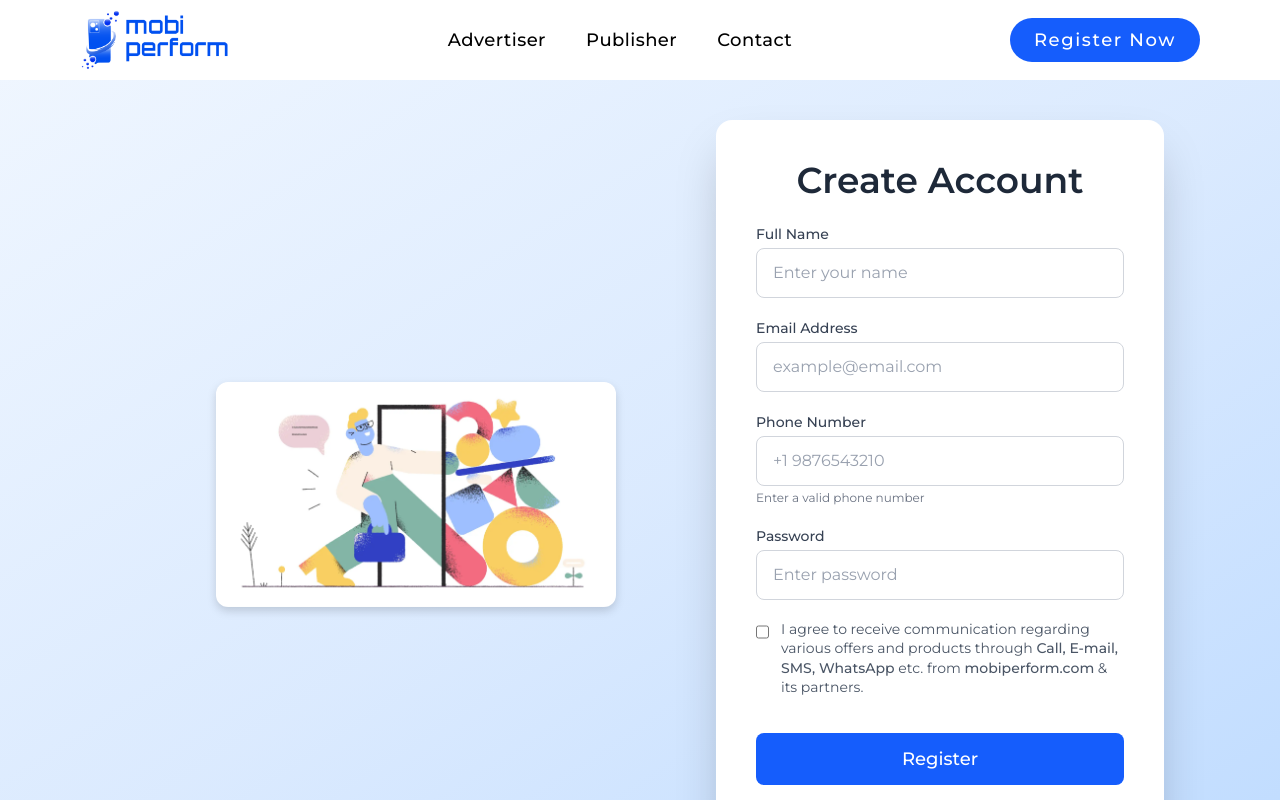
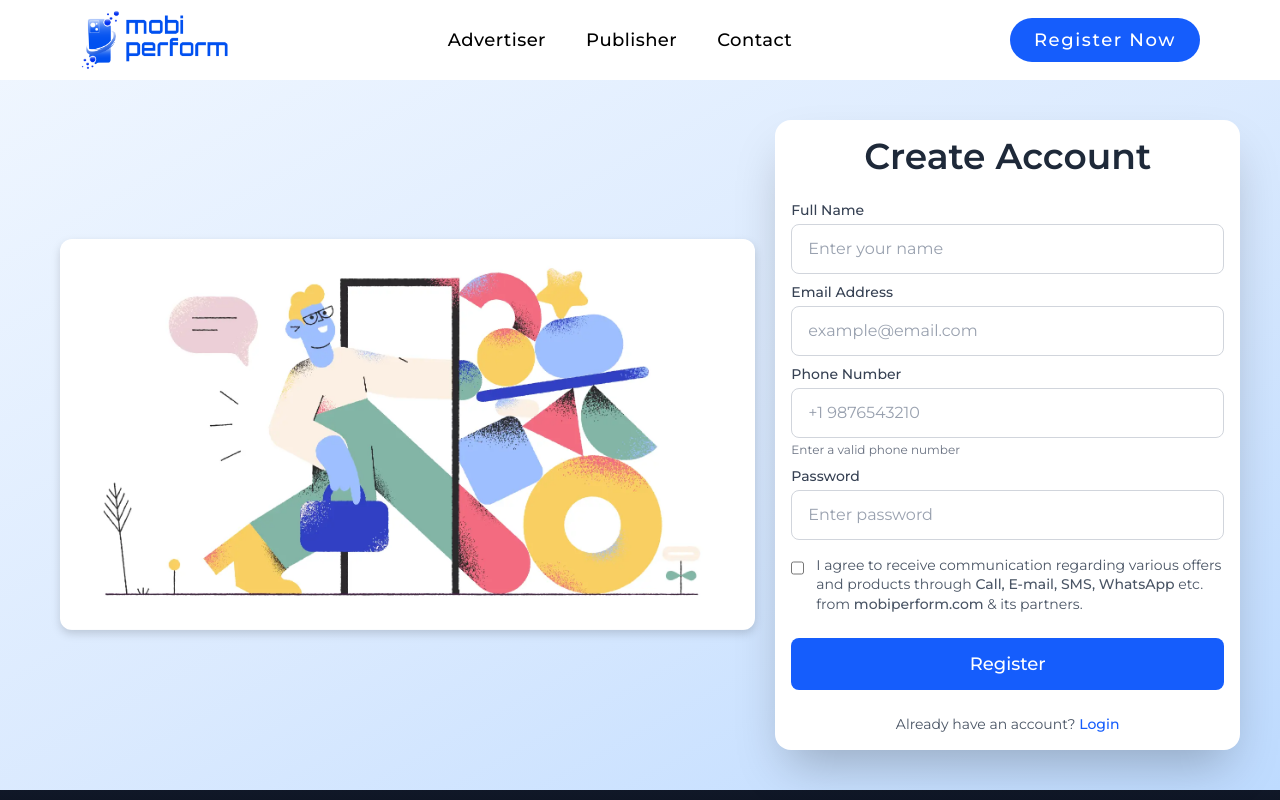
Before and after one commit to MVMGITHB/Mobiperform_Frontend, a Next.js app: page /register in a window 1280 px wide. Shown: the top 800 px of the page. Built offline with nearby package versions, Linux system fonts and the light colour scheme.

Commit message:
change ui

```diff
--- a/src/components/HeroSection.jsx/HeroSection.jsx
+++ b/src/components/HeroSection.jsx/HeroSection.jsx
@@ -5,7 +5,7 @@ import Link from "next/link";
 
 export default function HeroSection() {
   return (
-    <section className="relative bg-white px-4 sm:px-8 md:px-12 lg:px-20 py-10 sm:py-16 md:py-20">
+    <section className="relative bg-white px-4 sm:px-8 md:px-12 lg:px-20 py-10 sm:py-16 md:py-1">
       {/* Gradient overlay only on top */}
       <div className="absolute top-0 left-0 w-full h-32 sm:h-48 md:h-64 lg:h-80 bg-gradient-to-b from-blue-600 via-blue-600/40 to-transparent" />
 
--- a/src/components/Login/Login.jsx
+++ b/src/components/Login/Login.jsx
@@ -26,7 +26,6 @@ const Login = () => {
     setLoading(true);
 
     try {
-      // 🔗 Replace with your actual API endpoint
       const API_URL = "https://api.mobiperform.com/api/auth/login";
 
       const res = await fetch(API_URL, {
@@ -39,12 +38,13 @@ const Login = () => {
 
       const data = await res.json();
 
+      // ✅ Check the API response properly
       if (res.ok && data.success) {
         toast.success("✅ Login successful!");
-        // Optionally save token
-        localStorage.setItem("token", data.token);
-        // Redirect after short delay
-        setTimeout(() => router.push("/dashboard"), 1500);
+        // Save token (optional)
+        if (data.token) localStorage.setItem("token", data.token);
+        // ✅ Redirect to home page
+        setTimeout(() => router.push("/"), 1500);
       } else {
         toast.error(data.message || "❌ Invalid email or password");
       }
--- a/src/components/register/Register.jsx
+++ b/src/components/register/Register.jsx
@@ -50,27 +50,27 @@ export default function Register() {
   };
 
   return (
-    <section className="flex flex-col md:flex-row items-center justify-center min-h-screen bg-gradient-to-br from-blue-50 via-blue-100 to-blue-200 px-4 sm:px-6 md:px-10 py-10">
+    <section className="flex flex-col md:flex-row items-center gap-5 justify-center  bg-gradient-to-br from-blue-50 via-blue-100 to-blue-200 px-4 sm:px-6 md:px-10 py-10">
       {/* Toast Container */}
       <ToastContainer position="top-right" autoClose={3000} />
 
       {/* Left Side Image */}
-      <div className="flex justify-center items-center w-full md:w-1/2 mb-8 md:mb-0">
+      <div className="flex justify-center items-center w-full md:w-3/5 mb-8 md:mb-0">
         <img
           src="/images/l&rImage/registerImage.webp"
           alt="Register on Mobiperform"
           loading="eager"
-          className="w-3/4 sm:w-2/3 md:w-4/5 lg:w-3/4 xl:w-2/3 h-auto object-contain drop-shadow-lg rounded-xl"
+          className="w-full h-auto object-contain drop-shadow-lg rounded-xl"
         />
       </div>
 
       {/* Right Side Form */}
-      <div className="w-full md:w-1/2 max-w-md bg-white rounded-2xl shadow-2xl p-6 sm:p-8 md:p-10 transition-all duration-300 hover:shadow-blue-200">
+      <div className="w-full md:w-2/5  bg-white rounded-2xl shadow-2xl p-6 sm:p-8 md:p-4 transition-all duration-300 hover:shadow-blue-200">
         <h1 className="text-3xl sm:text-4xl font-semibold text-center text-gray-800 mb-6">
           Create Account
         </h1>
 
-        <form onSubmit={handleSubmit} className="space-y-5">
+        <form onSubmit={handleSubmit} className="space-y-2">
           {/* Full Name */}
           <div>
             <label className="block text-sm font-medium text-gray-700 mb-1">
```
